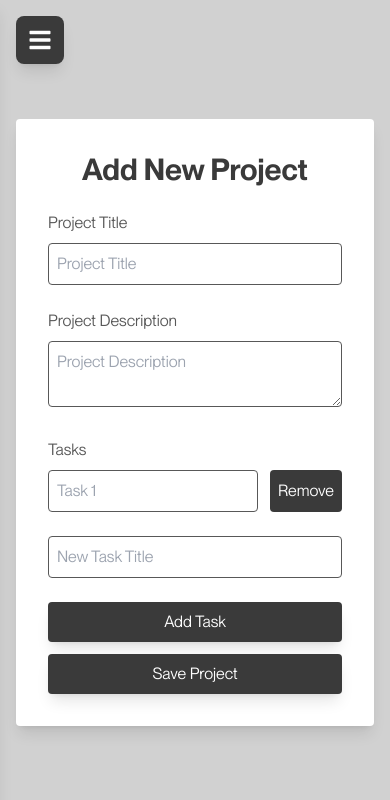
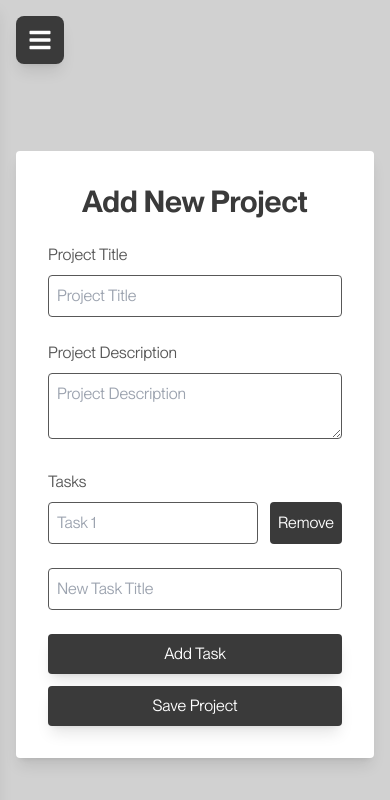
Before and after one commit to 66HEX/checkmate, a Next.js app: page /projects/new in a window 390 px wide. Shown: the top 800 px of the page. Built offline with nearby package versions, Linux system fonts and the light colour scheme; no server answers; sample sign-in values are in the browser's storage.

Commit message:
added margin on mobile

```diff
--- a/app/projects/[id]/page.tsx
+++ b/app/projects/[id]/page.tsx
@@ -266,7 +266,7 @@ export default function ProjectDetailPage({ params }: PageProps) {
     }
 
     return (
-        <div className="w-screen mx-auto flex flex-col items-center justify-center font-NeueMontreal p-4 md:p-8 lg:p-12 xl:p-16 mt-16">
+        <div className="w-screen mx-auto flex flex-col items-center justify-center font-NeueMontreal p-4 md:p-8 lg:p-12 xl:p-16 mt-16 md:mt-0">
             <div className="w-full h-full max-w-xl bg-offwhite text-offblack rounded shadow-lg p-6 flex flex-col justify-between">
                 <p className="text-base mb-6">Owner&apos;s Email: <span className="font-medium text-base">{project.user_email}</span></p>
 
--- a/app/projects/new/page.tsx
+++ b/app/projects/new/page.tsx
@@ -157,7 +157,7 @@ export default function NewProjectForm() {
         <div className="w-screen min-h-svh flex flex-col items-center justify-center font-NeueMontreal p-4 md:p-8 lg:p-12 xl:p-16 bg-lightgray">
             <form
                 onSubmit={handleSubmit}
-                className="bg-offwhite p-8 rounded shadow-lg w-full max-w-lg"
+                className="bg-offwhite p-8 rounded shadow-lg w-full max-w-lg mt-16 md:mt-0"
             >
                 <h1 className="text-3xl font-bold mb-6 text-offblack text-center">Add New Project</h1>
 
```
